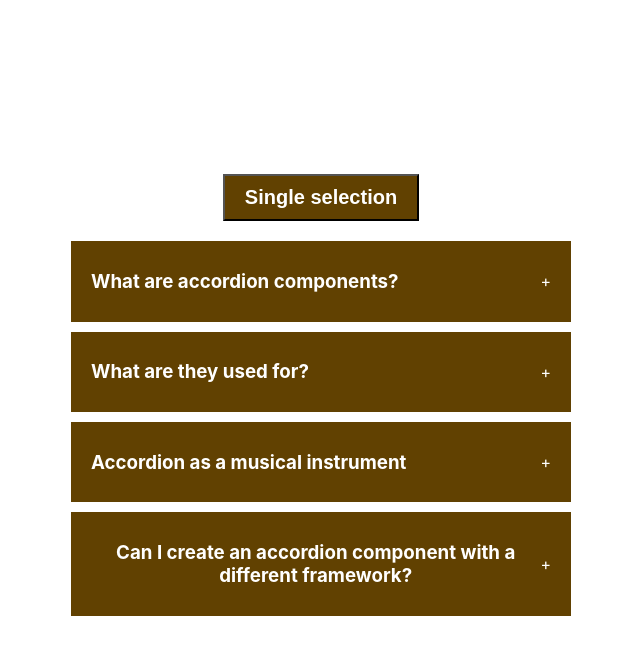
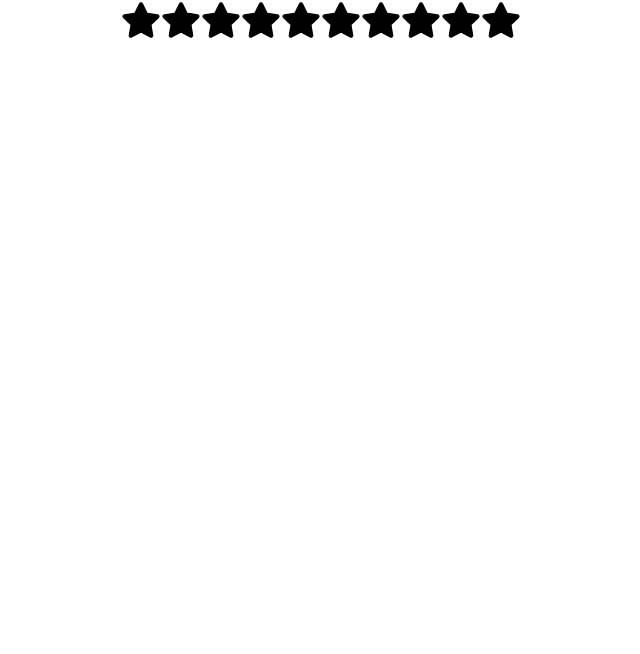
Before and after one commit to Shivani-Kangralkar/reactjs_interview_coding_part1, a React (Create React App) app: page / in a window 1280 px wide. Shown: the top 654 px of the page, without its empty margins (319-959 px from the left). Built offline with nearby package versions, Linux system fonts and the light colour scheme.

Commit message:
Star Rating

```diff
--- a/package.json
+++ b/package.json
@@ -8,6 +8,7 @@
     "@testing-library/user-event": "^13.5.0",
     "react": "^18.2.0",
     "react-dom": "^18.2.0",
+    "react-icons": "^5.0.1",
     "react-scripts": "5.0.1",
     "web-vitals": "^2.1.4"
   },
--- a/src/App.js
+++ b/src/App.js
@@ -1,14 +1,19 @@
 
 
 import './App.css';
-import Accordian from './components/accordian/Accordian';
+import Star from './components/star-rating/Star';
+// import Accordian from './components/accordian/Accordian';
 
 
 
 function App() {
   return (
     <div className="App">
-      <Accordian />
+      {/* Accordian */}
+      {/* <Accordian /> */}
+
+      {/* Star Rating */}
+      <Star noOfStars ={10} />
     </div>
   );
 }
--- /dev/null
+++ b/src/components/star-rating/Star.jsx
@@ -0,0 +1,52 @@
+import React, { useState } from 'react'
+import { FaStar } from "react-icons/fa"
+import "./styles.css"
+
+
+const Star = ({noOfStars = 5}) => {
+
+    const [ rating, setRating] = useState(0);
+    const [ hover, setHover ] = useState(0);
+
+    const handleClick = (getCurrIndex) => {
+      console.log("handleClick", getCurrIndex);
+      setRating(getCurrIndex)
+    }
+
+    const handleMouseEnter = (getCurrIndex) => {
+      console.log("handleMouseEnter", getCurrIndex);
+      setHover(getCurrIndex)
+    }
+
+    const handleMouseLeave = () => {
+      console.log("handleMouseLeave", rating);
+      setHover(rating)
+    }
+
+    console.log("hover", hover);
+    console.log("rating", rating);
+
+  return (
+    <div className='star-rating'>
+        {[...Array(noOfStars)].map((_,index) => {
+
+          // initaially index is 0 , so now index is set to 1
+            index +=1 ;
+            {console.log("index", index);}
+            return (
+              <FaStar
+              key={index}
+              className={index <= (hover || rating) ? "active" :"inactive" }
+              onClick={()=>handleClick(index)}
+              onMouseMove={() => handleMouseEnter(index)}
+              onMouseLeave={()=> handleMouseLeave()}
+              size={40}
+              />
+            )
+        })}
+
+    </div>
+  )
+}
+
+export default Star
--- /dev/null
+++ b/src/components/star-rating/styles.css
@@ -0,0 +1,7 @@
+.active {
+    color: #fff700;
+  }
+
+  .inactive {
+    color: #000000;
+  }
```
Also changed, not shown: 1 other file (tests, documents, lock files or other folders).
